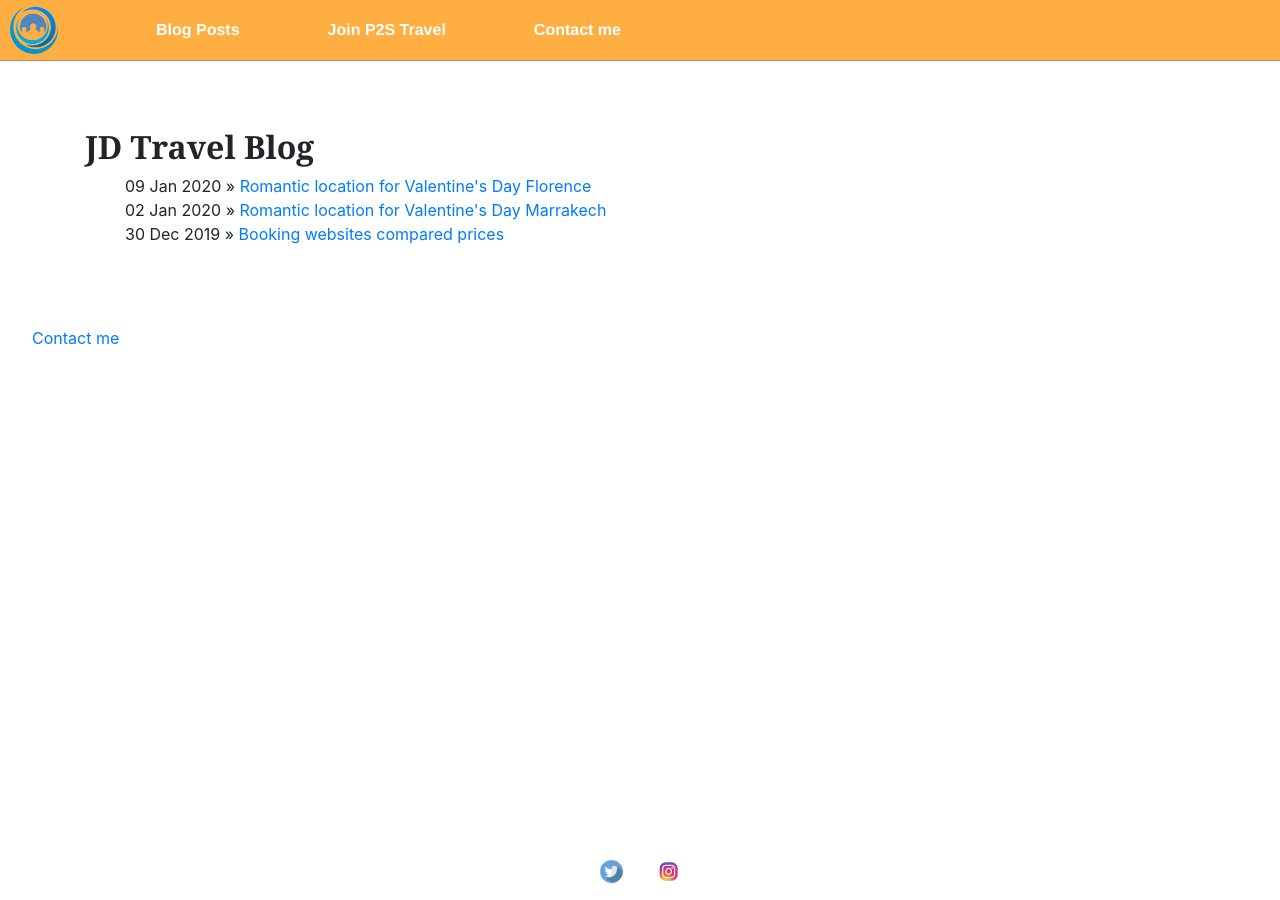
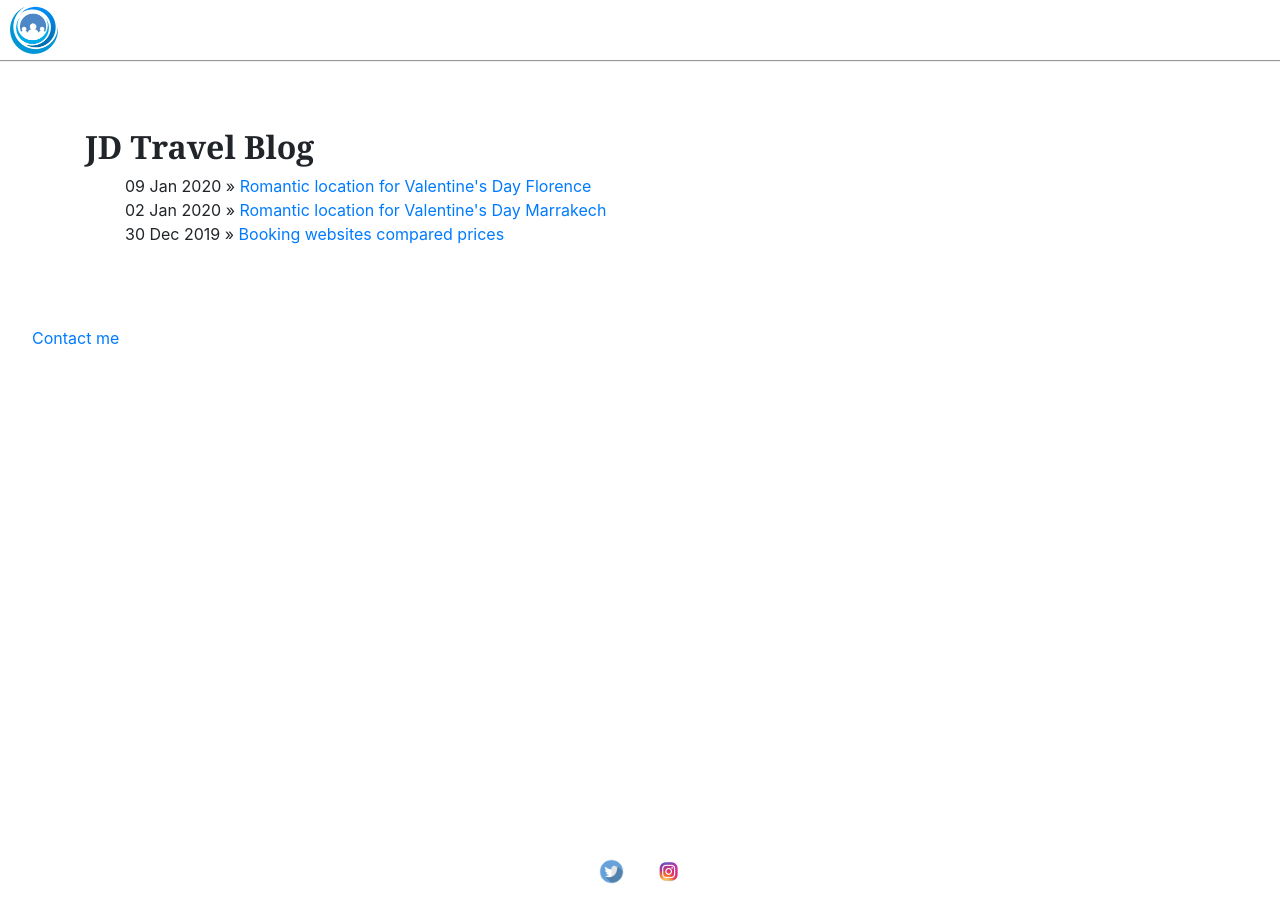
Before and after one commit to jdtravelp2s/jdtravelp2s.github.io, a Jekyll site: the page built from blog/index.html, in a window 1280 px wide. Built offline with Jekyll 4.4.1, drawn with Linux system fonts in a browser that asks for light colours.

Commit message:
navbar background white transparent

```diff
--- a/css/main.css
+++ b/css/main.css
@@ -6,7 +6,7 @@ body {
 nav {
 	padding-top: 0;
 	position: fixed !important;
-	background-color: #ffae42;
+	background-color: rgba(255, 255, 255, 0.5);
 	margin-top: 0;
 	z-index: 99;
 }
```
